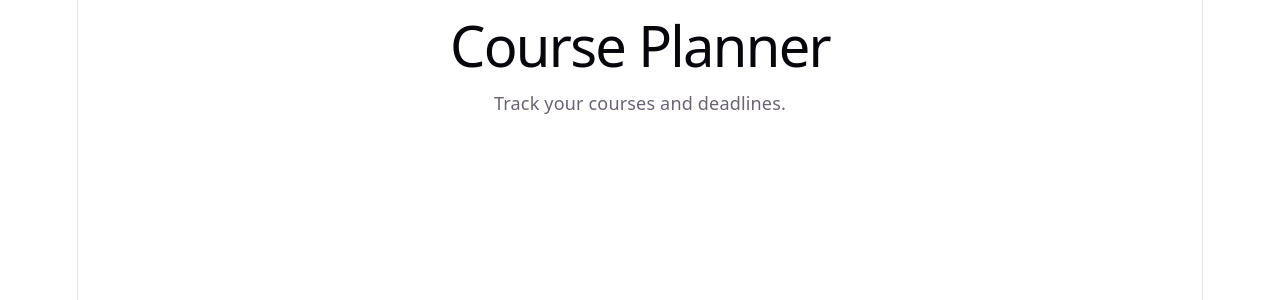
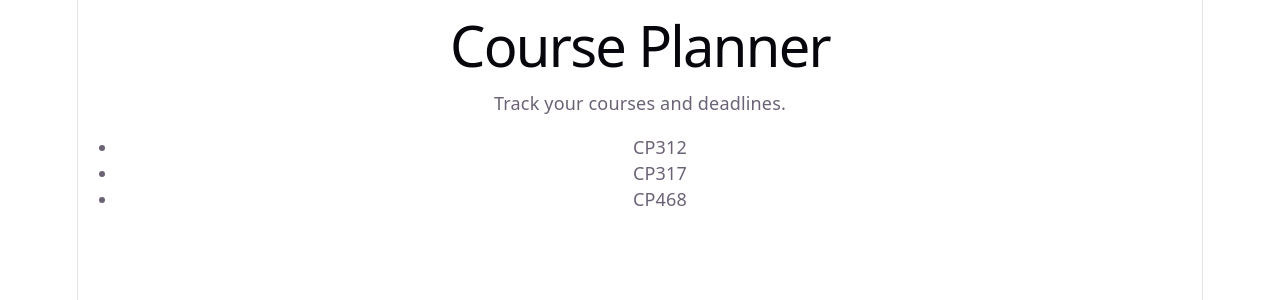
Before and after one commit to santlulok-bot/course-planner, a React (Vite) app: page / in a window 1280 px wide. Shown: the top 300 px of the page. Built offline with nearby package versions, Linux system fonts and the light colour scheme.

Commit message:
Show course list using map

```diff
--- a/src/App.jsx
+++ b/src/App.jsx
@@ -1,8 +1,15 @@
+const courses = ["CP312", "CP317", "CP468"]
+
 function App(){
   return (
     <div>
     <h1>Course Planner</h1>
     <p>Track your courses and deadlines.</p>
+    <ul>
+      {courses.map((course) => (
+        <li key={course}>{course}</li>
+      ))}
+    </ul>
     </div>
   )
 }
```
